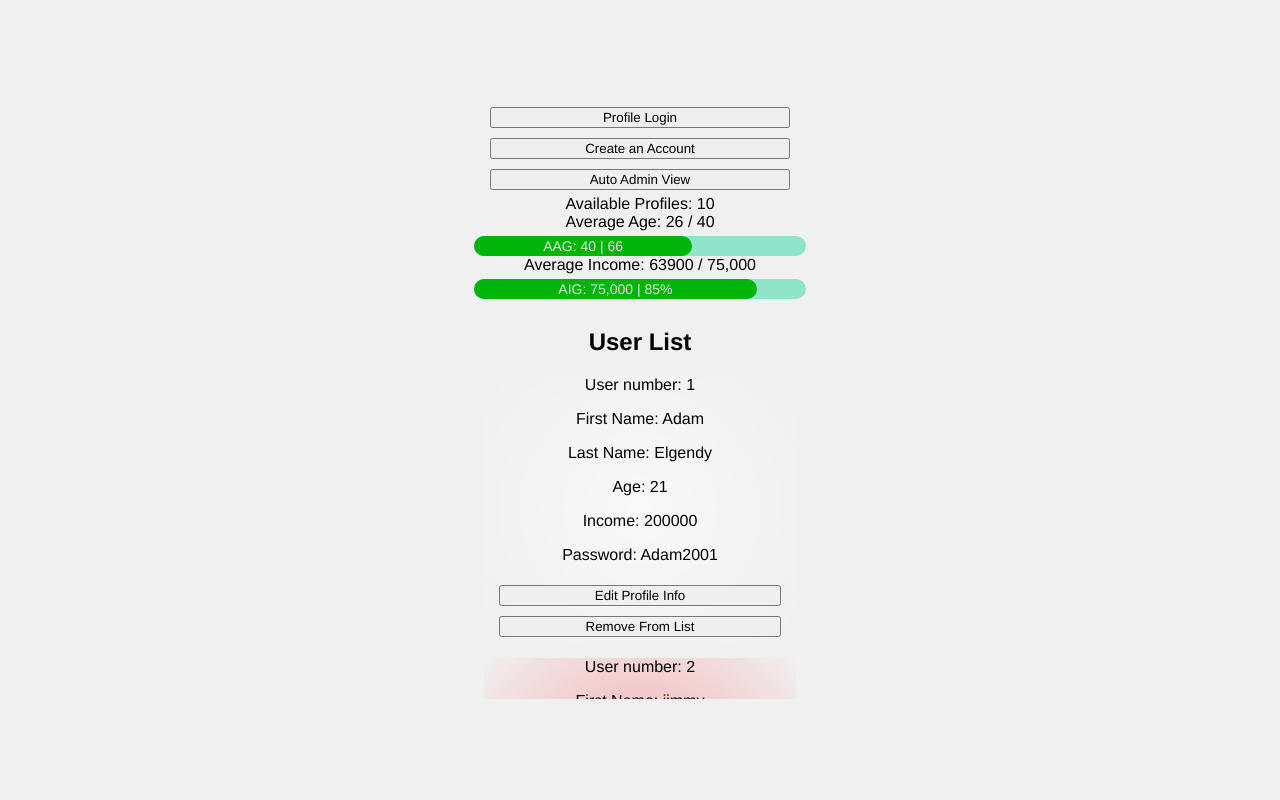
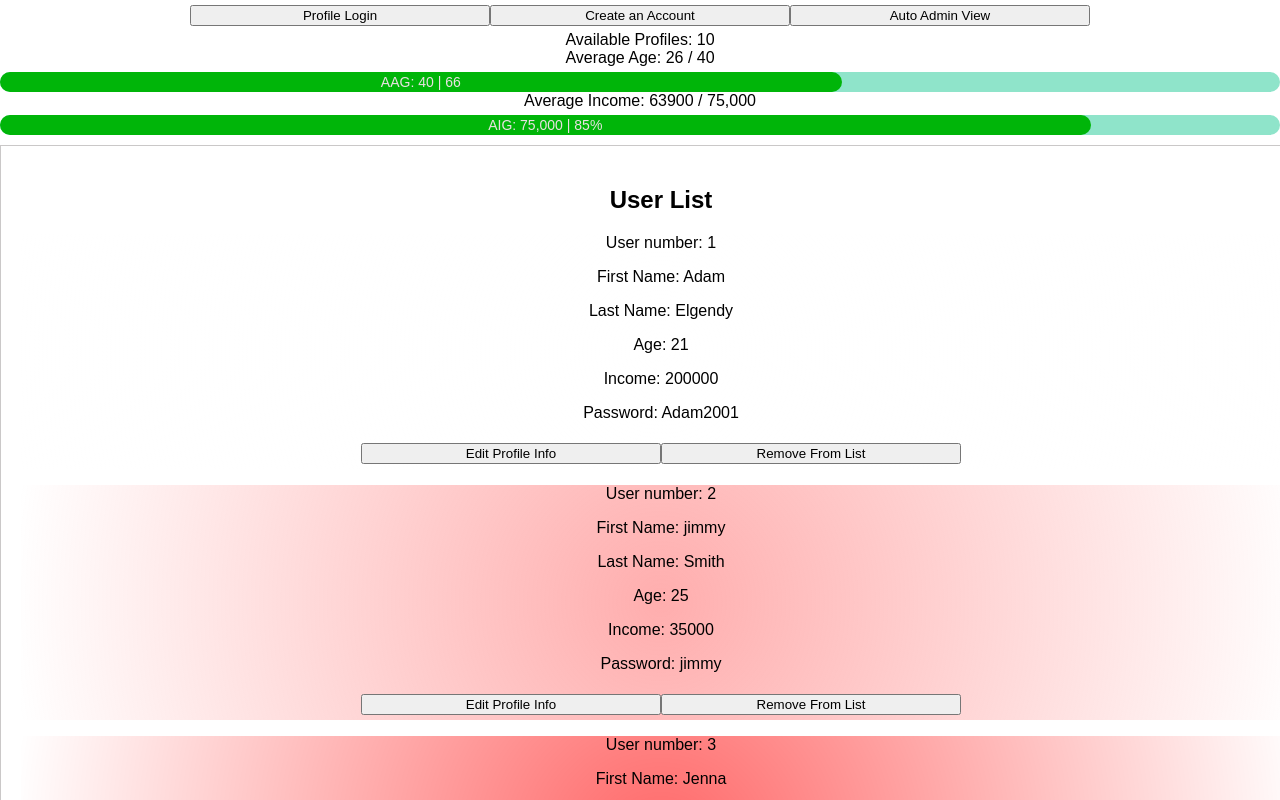
Before and after one commit to theadamites/Budget-App-First-React-web-Application, a React (Create React App) app: page / in a window 1280 px wide. Both pictures are taken after a click on the button "Auto Admin View". Built offline with nearby package versions, Linux system fonts and the light colour scheme.

Commit message:
Update styles.css

```diff
--- a/src/styles.css
+++ b/src/styles.css
@@ -1,59 +1,41 @@
+/* Reset some default styles */
+body, html {
+  margin: 0;
+  padding: 0;
+}
+
+/* Base styles */
 .App {
   font-family: sans-serif;
   text-align: center;
   overflow-y: auto;
-  max-height: 100%;
-}
-html, body {
-
+  max-height: 100vh; /* Adjust to your preference */
   background-color: #ffffff;
-  text-align: left;
-  margin: 0;
-}
-
-* {
-	font-family: Helvetica, Arial, sans-serif;
-  box-sizing: border-box;
 }
 
 #app {
-	position: relative;
-	width: 100%;
-	padding: 10px;
+  position: relative;
+  width: 100%;
+  padding: 10px;
+  display: flex;
+  flex-direction: column;
+  align-items: center;
 }
 
-input {
+input, button {
   width: 90%;
   max-width: 300px;
-  margin: 5px 5%;
-}
-button {
-  width: 90%;
-  max-width: 300px;
-  margin: 5px 5%;
+  margin: 5px auto; /* Center horizontally */
 }
 
-/* styles.css */
-body {
-  margin: 0;
-  font-family: Arial, sans-serif;
-  display: flex;
-  justify-content: center;
-  align-items: center;
-  height: 100vh;
-  background-color: #f0f0f0;
-}
-
-
-/* Admin.css */
-
+/* Admin styles */
 .user-list {
   border: 2px solid rgb(202, 5, 5);
   padding: 5px;
-  height:50%;
-  margin: 10px;
+  height: 50%;
+  margin: 10px auto; /* Center horizontally */
   border-radius: 10px;
-  box-shadow: 10 2px 4px rgba(216, 14, 14, 0.1);
+  box-shadow: 0 2px 4px rgba(216, 14, 14, 0.1);
 }
 
 .user-item {
@@ -62,23 +44,14 @@ body {
   background-color: #c93838;
 }
 
-.user-number {
-  font-weight: bold;
-}
-
-.user-details {
-  margin-left: 10px;
-}
-
-/* FeedBox.css */
+/* FeedBox styles */
 .feed-box {
-  max-height:400px; /* Set the maximum height of the feed box */
-  overflow-y: auto; /* Enable vertical scroll when content exceeds max-height */
-  border: 1px fade #cac8c8;
+  max-height: 80vh; /* Adjust to your preference */
+  overflow-y: auto;
+  border: 1px solid #cac8c8;
   padding: 20px;
-  position: center;
-	width: 100%;
-	padding: 10px;
+  width: 100%;
+  margin: 10px auto; /* Center horizontally */
 }
 
 .feed-item {
@@ -87,17 +60,12 @@ body {
   margin: 5px 0;
 }
 
-/* styles.css */
-/* ... (other styles) */
-/* styles.css */
-/* styles.css */
+/* Other styles */
 .analize-container {
   font-family: sans-serif;
   text-align: center;
   overflow-y: auto;
 }
-
-/* ... other styles ... */
 
 .progress-bar {
   width: 100%;
@@ -145,11 +113,7 @@ body {
   margin: 5px 0;
 }
 
-/* Your existing styles */
-
-
-/* Your existing styles */
-
+/* Additional styles */
 .fade-blur {
   position: relative;
   overflow: hidden;
@@ -162,6 +126,16 @@ body {
   left: 0;
   right: 0;
   bottom: 0;
-  background: radial-gradient(circle, rgba(255, 0, 0, 0.6), transparent); /* Radial gradient for the fade blur */
-  pointer-events: none; /* Allow clicking through the pseudo-element */
+  background: radial-gradient(circle, rgba(255, 0, 0, 0.6), transparent);
+  pointer-events: none;
 }
+
+/* Responsive styles for the boundary container */
+#app-boundary {
+  position: fixed;
+  top: 0;
+  left: 0;
+  width: 100%;
+  height: 100%;
+  z-index: -1;
+}
```
